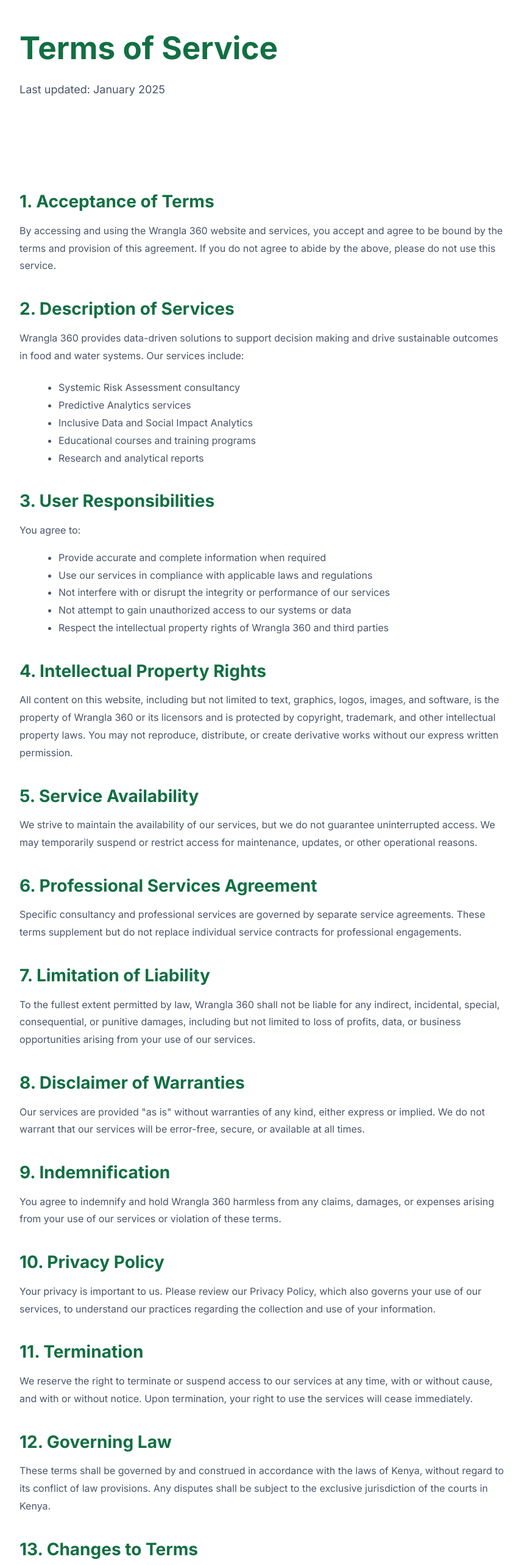
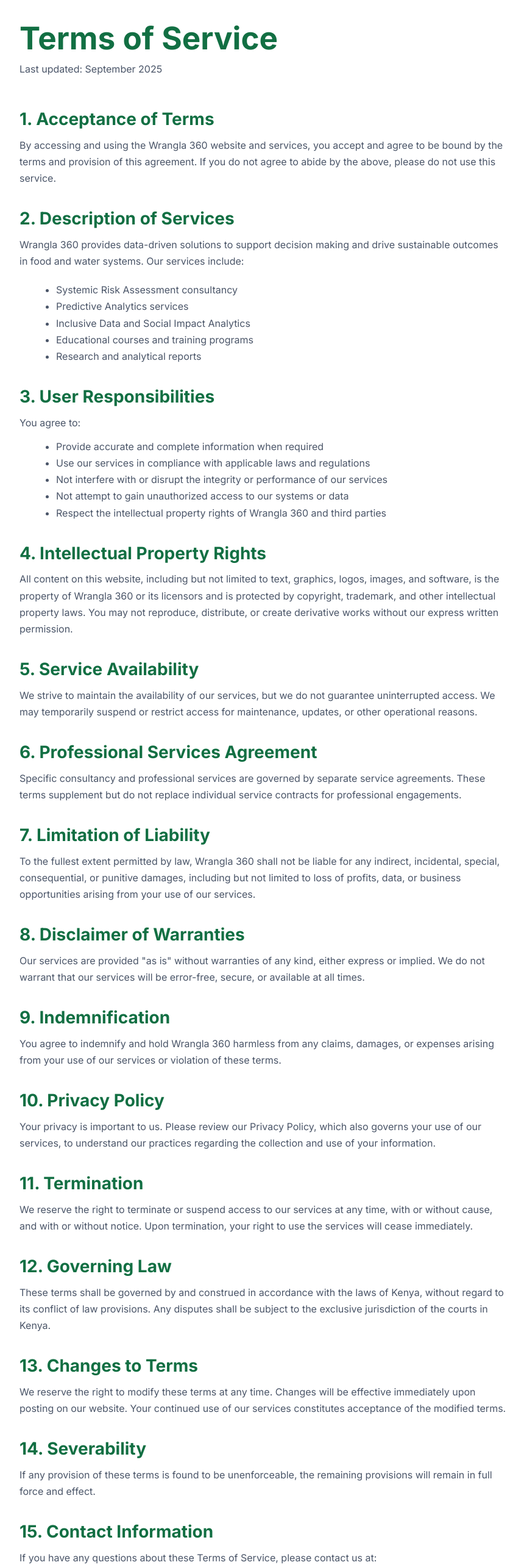
Before and after one commit to rmiyoyo/wrangla360, a Next.js app: page /terms in a window 1280 px wide. Shown: the part 140-2706 px from the top of the page at 61% size, without its empty margins (72-932 px from the left). Built offline with nearby package versions, Linux system fonts and the light colour scheme.

Commit message:
Terms of Services

```diff
--- a/src/app/privacy/page.tsx
+++ b/src/app/privacy/page.tsx
@@ -8,34 +8,34 @@
 export default function PrivacyPolicy() {
   return (
     <>
-      <div className="hero" style={{ gridTemplateColumns: '1fr', textAlign: 'left', padding: '3rem 5%' }}>
+      <div className="hero" style={{ gridTemplateColumns: '1fr', textAlign: 'left', padding: '2rem 5% 1rem' }}>
         <div className="hero-content">
-          <h1>Privacy Policy</h1>
-          <p>Last updated: September 2025</p>
+          <h1 style={{ marginBottom: '0.5rem' }}>Privacy Policy</h1>
+          <p style={{ marginBottom: '0.25rem', fontSize: '1rem' }}>Last updated: September 2025</p>
         </div>
       </div>
 
-      <div className="focus-section" style={{ paddingTop: '2rem' }}>
-        <div className="privacy-content" style={{ maxWidth: '800px', lineHeight: '1.8', color: '#4a5568' }}>
+      <div className="focus-section" style={{ paddingTop: '0.5rem' }}>
+        <div className="privacy-content" style={{ maxWidth: '800px', lineHeight: '1.7', color: '#4a5568' }}>
 
-          <h2 style={{ color: '#126F43', fontSize: '1.75rem', marginTop: '2.5rem', marginBottom: '1rem' }}>
+          <h2 style={{ color: '#126F43', fontSize: '1.75rem', marginTop: '1.5rem', marginBottom: '0.75rem' }}>
             1. Information We Collect
           </h2>
-          <p style={{ marginBottom: '1.5rem' }}>
+          <p style={{ marginBottom: '1.25rem' }}>
             We collect information you provide directly to us, such as when you contact us through our website,
             subscribe to our newsletter, or engage with our services. This may include your name, email address,
             phone number, organization details, and any other information you choose to provide.
           </p>
-          <p style={{ marginBottom: '1.5rem' }}>
+          <p style={{ marginBottom: '1.25rem' }}>
             We also automatically collect certain information when you visit our website, including your IP address,
             browser type, operating system, referring URLs, and information about your use of our website.
           </p>
 
-          <h2 style={{ color: '#126F43', fontSize: '1.75rem', marginTop: '2.5rem', marginBottom: '1rem' }}>
+          <h2 style={{ color: '#126F43', fontSize: '1.75rem', marginTop: '2.25rem', marginBottom: '0.75rem' }}>
             2. How We Use Your Information
           </h2>
-          <p style={{ marginBottom: '1rem' }}>We use the information we collect to:</p>
-          <ul style={{ marginLeft: '2rem', marginBottom: '1.5rem' }}>
+          <p style={{ marginBottom: '0.75rem' }}>We use the information we collect to:</p>
+          <ul style={{ marginLeft: '1.75rem', marginBottom: '1.25rem' }}>
             <li>Provide, maintain, and improve our services</li>
             <li>Respond to your inquiries and provide customer support</li>
             <li>Send you newsletters and updates (with your consent)</li>
@@ -43,41 +43,41 @@
             <li>Comply with legal obligations and protect our rights</li>
           </ul>
 
-          <h2 style={{ color: '#126F43', fontSize: '1.75rem', marginTop: '2.5rem', marginBottom: '1rem' }}>
+          <h2 style={{ color: '#126F43', fontSize: '1.75rem', marginTop: '2.25rem', marginBottom: '0.75rem' }}>
             3. Information Sharing and Disclosure
           </h2>
-          <p style={{ marginBottom: '1.5rem' }}>
+          <p style={{ marginBottom: '1.25rem' }}>
             We do not sell, trade, or otherwise transfer your personal information to third parties without your consent,
             except as described in this policy. We may share your information with:
           </p>
-          <ul style={{ marginLeft: '2rem', marginBottom: '1.5rem' }}>
+          <ul style={{ marginLeft: '1.75rem', marginBottom: '1.25rem' }}>
             <li>Service providers who assist us in operating our website and conducting our business</li>
             <li>Professional advisors, such as lawyers and accountants</li>
             <li>Government authorities when required by law</li>
           </ul>
 
-          <h2 style={{ color: '#126F43', fontSize: '1.75rem', marginTop: '2.5rem', marginBottom: '1rem' }}>
+          <h2 style={{ color: '#126F43', fontSize: '1.75rem', marginTop: '2.25rem', marginBottom: '0.75rem' }}>
             4. Data Security
           </h2>
-          <p style={{ marginBottom: '1.5rem' }}>
+          <p style={{ marginBottom: '1.25rem' }}>
             We implement appropriate technical and organizational measures to protect your personal information
             against unauthorized access, alteration, disclosure, or destruction. However, no method of transmission
             over the internet or electronic storage is completely secure.
           </p>
 
-          <h2 style={{ color: '#126F43', fontSize: '1.75rem', marginTop: '2.5rem', marginBottom: '1rem' }}>
+          <h2 style={{ color: '#126F43', fontSize: '1.75rem', marginTop: '2.25rem', marginBottom: '0.75rem' }}>
             5. Data Retention
           </h2>
-          <p style={{ marginBottom: '1.5rem' }}>
+          <p style={{ marginBottom: '1.25rem' }}>
             We retain your personal information only for as long as necessary to fulfill the purposes outlined in
             this policy, unless a longer retention period is required or permitted by law.
           </p>
 
-          <h2 style={{ color: '#126F43', fontSize: '1.75rem', marginTop: '2.5rem', marginBottom: '1rem' }}>
+          <h2 style={{ color: '#126F43', fontSize: '1.75rem', marginTop: '2.25rem', marginBottom: '0.75rem' }}>
             6. Your Rights
           </h2>
-          <p style={{ marginBottom: '1rem' }}>Depending on your location, you may have the following rights:</p>
-          <ul style={{ marginLeft: '2rem', marginBottom: '1.5rem' }}>
+          <p style={{ marginBottom: '0.75rem' }}>Depending on your location, you may have the following rights:</p>
+          <ul style={{ marginLeft: '1.75rem', marginBottom: '1.25rem' }}>
             <li>Access to your personal information</li>
             <li>Correction of inaccurate information</li>
             <li>Deletion of your personal information</li>
@@ -86,37 +86,37 @@
             <li>Objection to processing</li>
           </ul>
 
-          <h2 style={{ color: '#126F43', fontSize: '1.75rem', marginTop: '2.5rem', marginBottom: '1rem' }}>
+          <h2 style={{ color: '#126F43', fontSize: '1.75rem', marginTop: '2.25rem', marginBottom: '0.75rem' }}>
             7. Cookies and Tracking Technologies
           </h2>
-          <p style={{ marginBottom: '1.5rem' }}>
+          <p style={{ marginBottom: '1.25rem' }}>
             We use cookies and similar tracking technologies to enhance your experience on our website.
             You can control cookie settings through your browser preferences.
           </p>
 
-          <h2 style={{ color: '#126F43', fontSize: '1.75rem', marginTop: '2.5rem', marginBottom: '1rem' }}>
+          <h2 style={{ color: '#126F43', fontSize: '1.75rem', marginTop: '2.25rem', marginBottom: '0.75rem' }}>
             8. International Data Transfers
           </h2>
-          <p style={{ marginBottom: '1.5rem' }}>
+          <p style={{ marginBottom: '1.25rem' }}>
             Your information may be transferred to and processed in countries other than your own.
             We ensure appropriate safeguards are in place to protect your personal information.
           </p>
 
-          <h2 style={{ color: '#126F43', fontSize: '1.75rem', marginTop: '2.5rem', marginBottom: '1rem' }}>
+          <h2 style={{ color: '#126F43', fontSize: '1.75rem', marginTop: '2.25rem', marginBottom: '0.75rem' }}>
             9. Changes to This Policy
           </h2>
-          <p style={{ marginBottom: '1.5rem' }}>
+          <p style={{ marginBottom: '1.25rem' }}>
             We may update this Privacy Policy from time to time. We will notify you of any changes by posting
             the new policy on our website and updating the &quot;Last updated&quot; date.
           </p>
 
-          <h2 style={{ color: '#126F43', fontSize: '1.75rem', marginTop: '2.5rem', marginBottom: '1rem' }}>
+          <h2 style={{ color: '#126F43', fontSize: '1.75rem', marginTop: '2.25rem', marginBottom: '0.75rem' }}>
             10. Contact Us
           </h2>
-          <p style={{ marginBottom: '1.5rem' }}>
+          <p style={{ marginBottom: '1.25rem' }}>
             If you have any questions about this Privacy Policy or our data practices, please contact us at:
           </p>
-          <div style={{ background: '#f7fafc', padding: '1.5rem', borderRadius: '8px', marginBottom: '2rem' }}>
+          <div style={{ background: '#f7fafc', padding: '1.25rem', borderRadius: '8px', marginBottom: '1.5rem' }}>
             <p style={{ margin: '0 0 0.5rem 0', fontWeight: '600' }}>Wrangla 360</p>
             <p style={{ margin: '0 0 0.5rem 0' }}>Email: privacy@wrangla360.com</p>
             <p style={{ margin: '0' }}>Address: Wrangla 360</p>
--- a/src/app/terms/page.tsx
+++ b/src/app/terms/page.tsx
@@ -8,33 +8,33 @@
 export default function TermsOfService() {
   return (
     <>
-      <div className="hero" style={{ gridTemplateColumns: '1fr', textAlign: 'left', padding: '3rem 5%' }}>
+      <div className="hero" style={{ gridTemplateColumns: '1fr', textAlign: 'left', padding: '2rem 5% 1rem' }}>
         <div className="hero-content">
-          <h1>Terms of Service</h1>
-          <p>Last updated: January 2025</p>
+          <h1 style={{ marginBottom: '0.5rem' }}>Terms of Service</h1>
+          <p style={{ marginBottom: '0.25rem', fontSize: '1rem' }}>Last updated: September 2025</p>
         </div>
       </div>
 
-      <div className="focus-section" style={{ paddingTop: '2rem' }}>
-        <div className="terms-content" style={{ maxWidth: '800px', lineHeight: '1.8', color: '#4a5568' }}>
+      <div className="focus-section" style={{ paddingTop: '0.5rem' }}>
+        <div className="terms-content" style={{ maxWidth: '800px', lineHeight: '1.7', color: '#4a5568' }}>
 
-          <h2 style={{ color: '#126F43', fontSize: '1.75rem', marginTop: '2.5rem', marginBottom: '1rem' }}>
+          <h2 style={{ color: '#126F43', fontSize: '1.75rem', marginTop: '1.5rem', marginBottom: '0.75rem' }}>
             1. Acceptance of Terms
           </h2>
-          <p style={{ marginBottom: '1.5rem' }}>
+          <p style={{ marginBottom: '1.25rem' }}>
             By accessing and using the Wrangla 360 website and services, you accept and agree to be bound by
             the terms and provision of this agreement. If you do not agree to abide by the above,
             please do not use this service.
           </p>
 
-          <h2 style={{ color: '#126F43', fontSize: '1.75rem', marginTop: '2.5rem', marginBottom: '1rem' }}>
+          <h2 style={{ color: '#126F43', fontSize: '1.75rem', marginTop: '2.25rem', marginBottom: '0.75rem' }}>
             2. Description of Services
           </h2>
-          <p style={{ marginBottom: '1.5rem' }}>
+          <p style={{ marginBottom: '1.25rem' }}>
             Wrangla 360 provides data-driven solutions to support decision making and drive sustainable outcomes
             in food and water systems. Our services include:
           </p>
-          <ul style={{ marginLeft: '2rem', marginBottom: '1.5rem' }}>
+          <ul style={{ marginLeft: '1.75rem', marginBottom: '1.25rem' }}>
             <li>Systemic Risk Assessment consultancy</li>
             <li>Predictive Analytics services</li>
             <li>Inclusive Data and Social Impact Analytics</li>
@@ -42,11 +42,11 @@
             <li>Research and analytical reports</li>
           </ul>
 
-          <h2 style={{ color: '#126F43', fontSize: '1.75rem', marginTop: '2.5rem', marginBottom: '1rem' }}>
+          <h2 style={{ color: '#126F43', fontSize: '1.75rem', marginTop: '2.25rem', marginBottom: '0.75rem' }}>
             3. User Responsibilities
           </h2>
-          <p style={{ marginBottom: '1rem' }}>You agree to:</p>
-          <ul style={{ marginLeft: '2rem', marginBottom: '1.5rem' }}>
+          <p style={{ marginBottom: '0.75rem' }}>You agree to:</p>
+          <ul style={{ marginLeft: '1.75rem', marginBottom: '1.25rem' }}>
             <li>Provide accurate and complete information when required</li>
             <li>Use our services in compliance with applicable laws and regulations</li>
             <li>Not interfere with or disrupt the integrity or performance of our services</li>
@@ -54,105 +54,105 @@
             <li>Respect the intellectual property rights of Wrangla 360 and third parties</li>
           </ul>
 
-          <h2 style={{ color: '#126F43', fontSize: '1.75rem', marginTop: '2.5rem', marginBottom: '1rem' }}>
+          <h2 style={{ color: '#126F43', fontSize: '1.75rem', marginTop: '2.25rem', marginBottom: '0.75rem' }}>
             4. Intellectual Property Rights
           </h2>
-          <p style={{ marginBottom: '1.5rem' }}>
+          <p style={{ marginBottom: '1.25rem' }}>
             All content on this website, including but not limited to text, graphics, logos, images, and software,
             is the property of Wrangla 360 or its licensors and is protected by copyright, trademark, and other
             intellectual property laws. You may not reproduce, distribute, or create derivative works without
             our express written permission.
           </p>
 
-          <h2 style={{ color: '#126F43', fontSize: '1.75rem', marginTop: '2.5rem', marginBottom: '1rem' }}>
+          <h2 style={{ color: '#126F43', fontSize: '1.75rem', marginTop: '2.25rem', marginBottom: '0.75rem' }}>
             5. Service Availability
           </h2>
-          <p style={{ marginBottom: '1.5rem' }}>
+          <p style={{ marginBottom: '1.25rem' }}>
             We strive to maintain the availability of our services, but we do not guarantee uninterrupted access.
             We may temporarily suspend or restrict access for maintenance, updates, or other operational reasons.
           </p>
 
-          <h2 style={{ color: '#126F43', fontSize: '1.75rem', marginTop: '2.5rem', marginBottom: '1rem' }}>
+          <h2 style={{ color: '#126F43', fontSize: '1.75rem', marginTop: '2.25rem', marginBottom: '0.75rem' }}>
             6. Professional Services Agreement
           </h2>
-          <p style={{ marginBottom: '1.5rem' }}>
+          <p style={{ marginBottom: '1.25rem' }}>
             Specific consultancy and professional services are governed by separate service agreements.
             These terms supplement but do not replace individual service contracts for professional engagements.
           </p>
 
-          <h2 style={{ color: '#126F43', fontSize: '1.75rem', marginTop: '2.5rem', marginBottom: '1rem' }}>
+          <h2 style={{ color: '#126F43', fontSize: '1.75rem', marginTop: '2.25rem', marginBottom: '0.75rem' }}>
             7. Limitation of Liability
           </h2>
-          <p style={{ marginBottom: '1.5rem' }}>
+          <p style={{ marginBottom: '1.25rem' }}>
             To the fullest extent permitted by law, Wrangla 360 shall not be liable for any indirect, incidental,
             special, consequential, or punitive damages, including but not limited to loss of profits, data, or
             business opportunities arising from your use of our services.
           </p>
 
-          <h2 style={{ color: '#126F43', fontSize: '1.75rem', marginTop: '2.5rem', marginBottom: '1rem' }}>
+          <h2 style={{ color: '#126F43', fontSize: '1.75rem', marginTop: '2.25rem', marginBottom: '0.75rem' }}>
             8. Disclaimer of Warranties
           </h2>
-          <p style={{ marginBottom: '1.5rem' }}>
+          <p style={{ marginBottom: '1.25rem' }}>
             Our services are provided &quot;as is&quot; without warranties of any kind, either express or implied.
             We do not warrant that our services will be error-free, secure, or available at all times.
           </p>
 
-          <h2 style={{ color: '#126F43', fontSize: '1.75rem', marginTop: '2.5rem', marginBottom: '1rem' }}>
+          <h2 style={{ color: '#126F43', fontSize: '1.75rem', marginTop: '2.25rem', marginBottom: '0.75rem' }}>
             9. Indemnification
           </h2>
-          <p style={{ marginBottom: '1.5rem' }}>
+          <p style={{ marginBottom: '1.25rem' }}>
             You agree to indemnify and hold Wrangla 360 harmless from any claims, damages, or expenses
             arising from your use of our services or violation of these terms.
           </p>
 
-          <h2 style={{ color: '#126F43', fontSize: '1.75rem', marginTop: '2.5rem', marginBottom: '1rem' }}>
+          <h2 style={{ color: '#126F43', fontSize: '1.75rem', marginTop: '2.25rem', marginBottom: '0.75rem' }}>
             10. Privacy Policy
           </h2>
-          <p style={{ marginBottom: '1.5rem' }}>
+          <p style={{ marginBottom: '1.25rem' }}>
             Your privacy is important to us. Please review our Privacy Policy, which also governs your use of
             our services, to understand our practices regarding the collection and use of your information.
           </p>
 
-          <h2 style={{ color: '#126F43', fontSize: '1.75rem', marginTop: '2.5rem', marginBottom: '1rem' }}>
+          <h2 style={{ color: '#126F43', fontSize: '1.75rem', marginTop: '2.25rem', marginBottom: '0.75rem' }}>
             11. Termination
           </h2>
-          <p style={{ marginBottom: '1.5rem' }}>
+          <p style={{ marginBottom: '1.25rem' }}>
             We reserve the right to terminate or suspend access to our services at any time, with or without cause,
             and with or without notice. Upon termination, your right to use the services will cease immediately.
           </p>
 
-          <h2 style={{ color: '#126F43', fontSize: '1.75rem', marginTop: '2.5rem', marginBottom: '1rem' }}>
+          <h2 style={{ color: '#126F43', fontSize: '1.75rem', marginTop: '2.25rem', marginBottom: '0.75rem' }}>
             12. Governing Law
           </h2>
-          <p style={{ marginBottom: '1.5rem' }}>
+          <p style={{ marginBottom: '1.25rem' }}>
             These terms shall be governed by and construed in accordance with the laws of Kenya,
             without regard to its conflict of law provisions. Any disputes shall be subject to the
             exclusive jurisdiction of the courts in Kenya.
           </p>
 
-          <h2 style={{ color: '#126F43', fontSize: '1.75rem', marginTop: '2.5rem', marginBottom: '1rem' }}>
+          <h2 style={{ color: '#126F43', fontSize: '1.75rem', marginTop: '2.25rem', marginBottom: '0.75rem' }}>
             13. Changes to Terms
           </h2>
-          <p style={{ marginBottom: '1.5rem' }}>
+          <p style={{ marginBottom: '1.25rem' }}>
             We reserve the right to modify these terms at any time. Changes will be effective immediately upon
             posting on our website. Your continued use of our services constitutes acceptance of the modified terms.
           </p>
 
-          <h2 style={{ color: '#126F43', fontSize: '1.75rem', marginTop: '2.5rem', marginBottom: '1rem' }}>
+          <h2 style={{ color: '#126F43', fontSize: '1.75rem', marginTop: '2.25rem', marginBottom: '0.75rem' }}>
             14. Severability
           </h2>
-          <p style={{ marginBottom: '1.5rem' }}>
+          <p style={{ marginBottom: '1.25rem' }}>
             If any provision of these terms is found to be unenforceable, the remaining provisions will
             remain in full force and effect.
           </p>
 
-          <h2 style={{ color: '#126F43', fontSize: '1.75rem', marginTop: '2.5rem', marginBottom: '1rem' }}>
+          <h2 style={{ color: '#126F43', fontSize: '1.75rem', marginTop: '2.25rem', marginBottom: '0.75rem' }}>
             15. Contact Information
           </h2>
-          <p style={{ marginBottom: '1.5rem' }}>
+          <p style={{ marginBottom: '1.25rem' }}>
             If you have any questions about these Terms of Service, please contact us at:
           </p>
-          <div style={{ background: '#f7fafc', padding: '1.5rem', borderRadius: '8px', marginBottom: '2rem' }}>
+          <div style={{ background: '#f7fafc', padding: '1.25rem', borderRadius: '8px', marginBottom: '1.5rem' }}>
             <p style={{ margin: '0 0 0.5rem 0', fontWeight: '600' }}>Wrangla 360</p>
             <p style={{ margin: '0 0 0.5rem 0' }}>Email: legal@wrangla360.com</p>
             <p style={{ margin: '0' }}>Address: Wrangla 360 HQ</p>
```
